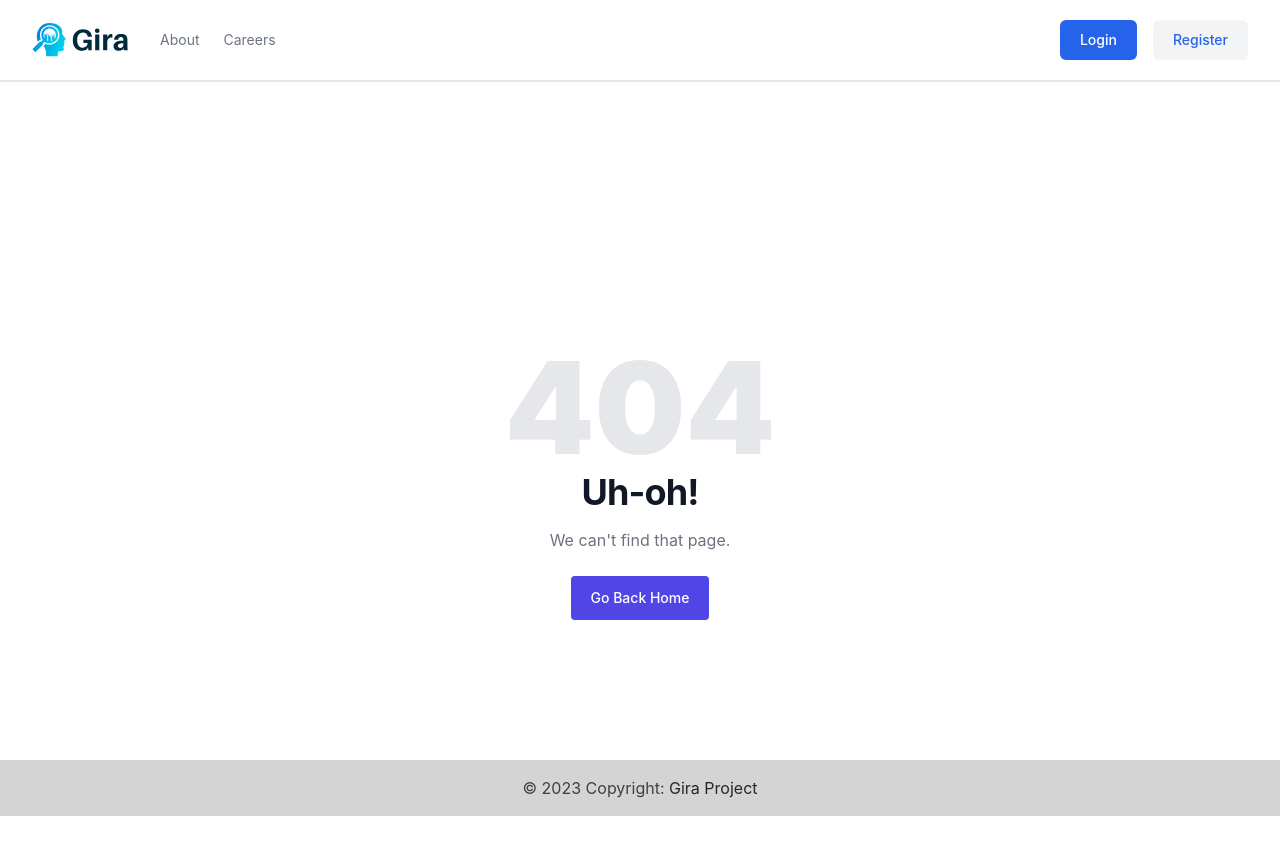
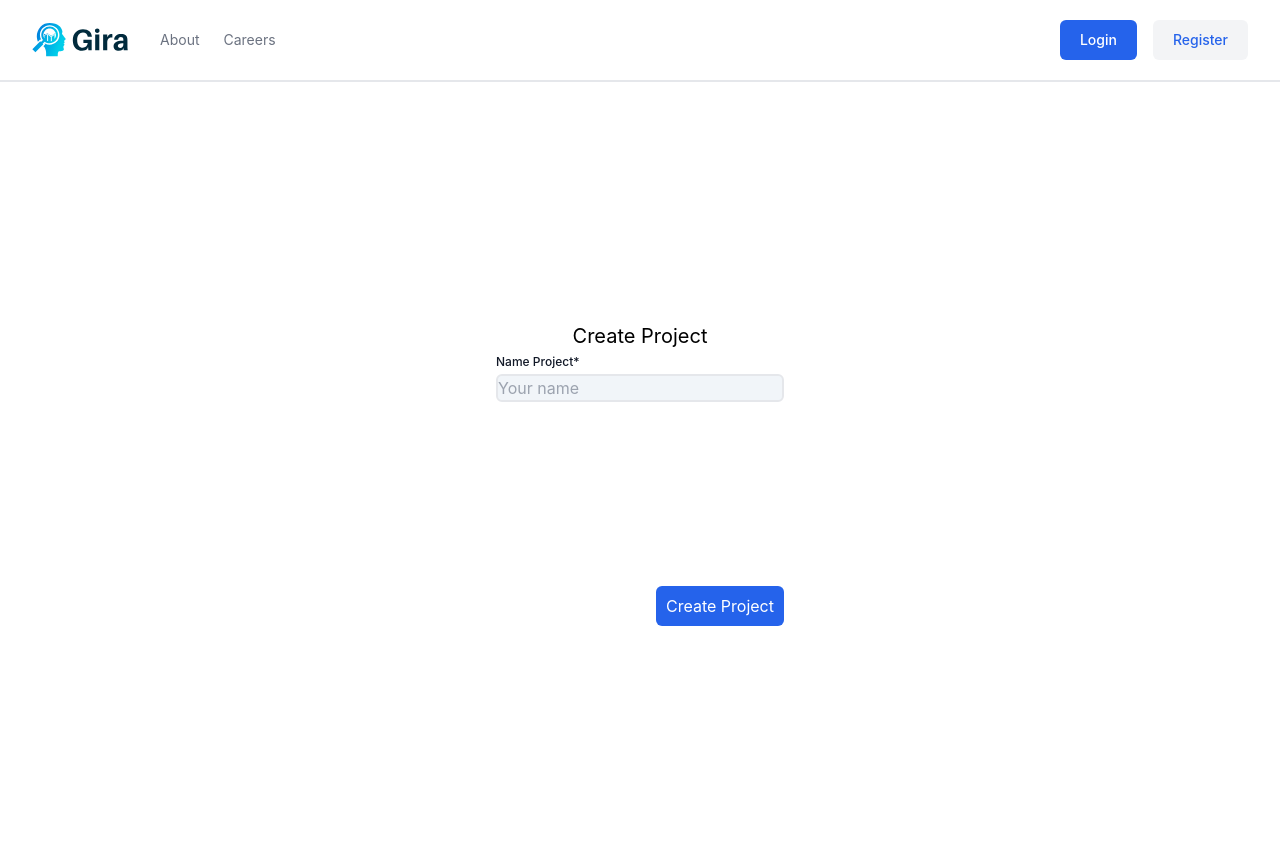
Before and after one commit to OrchidClouse/PERN-todo, a React (Create React App) app in the folder react/: page /projects in a window 1280 px wide. Before the commit this address had no page. Shown: the top 854 px of the page. After the commit the page ends 800 px from the top, so only its background shows below. Built offline with nearby package versions, Linux system fonts and the light colour scheme.

Commit message:
NewProjectPage

```diff
--- a/react/src/App.js
+++ b/react/src/App.js
@@ -6,6 +6,7 @@ import SignUpForm from "./Routes/Register/SignUpForm"
 import ErrPage from './mainErrorPage'
 import Layout from './Components/Layout'
 import RecoverPassword from './Routes/RecoverPassword/RecoverPassword'
+import CreateProject from './Routes/CreateProject/NewProject'
 
 const App = () => {
   return (
@@ -16,6 +17,7 @@ const App = () => {
                 <Route path='login' element={<LoginForm />}/>
                 <Route path='signup' element={<SignUpForm />}/>
                 <Route path='recover' element={<RecoverPassword />} />
+                <Route path='projects' element = {<CreateProject />}></Route>
                 <Route path='*' element={<ErrPage />} />
             </Route>
         </Routes>
--- a/react/src/Components/Footer/Footer.js
+++ /dev/null
@@ -1,20 +0,0 @@
-import React from 'react';
-
-function Footer() {
-  return (
-    <footer className="bg-neutral-200 text-center text-white dark:bg-neutral-600 mt-10 fixed bottom-0 w-full h-10">
-
-      <div
-        className="bg-neutral-300 p-4 text-center text-neutral-700 dark:bg-neutral-700 dark:text-neutral-200">
-        © 2023 Copyright:{" "}
-        <a
-          className="text-neutral-800 dark:text-neutral-400"
-          href="https://tailwind-elements.com/"
-        >Gira Project</a
-        >
-      </div>
-    </footer>
-  )
-}
-
-export default Footer;
--- a/react/src/Components/Layout.js
+++ b/react/src/Components/Layout.js
@@ -1,6 +1,5 @@
 import React from 'react'
 import Header from "./Header/Header"
-import Footer from "./Footer/Footer"
 import {Outlet} from "react-router-dom"
 
 const Layout = () => {
@@ -8,7 +7,6 @@ const Layout = () => {
     <>
       <Header />
       <Outlet />
-      <Footer />
     </>
   )
 }
--- /dev/null
+++ b/react/src/Routes/CreateProject/NewProject.js
@@ -0,0 +1,35 @@
+import React from 'react';
+import {Link} from "react-router-dom";
+
+
+function CreateProject(){
+return(
+  <div className='flex ml-auto mr-auto w-0 justify-center from-cyan-500 to-blue-500 '>
+        <div className='mt-40 h-96 relative '>
+            <div className="pt-20 w-72 ">
+              <h1 className='text-xl text-center'>Create Project</h1>
+              <label htmlFor="name" className="block font-medium leading-6 text-xs text-gray-900 text-left">
+                Name Project*
+              </label>
+                <input
+                  id="name"
+                  name="name"
+                  type="name"
+                  autoComplete="name"
+                  required
+                  className="border-2 rounded-md bg-slate-100 w-full"
+                  placeholder="Your name"/>
+              </div>
+              <div className='absolute text-end bottom-0 right-0'>
+                <button
+                type="submit"
+                className="bg-blue-600 rounded-md text-white w-32 h-10"
+                >
+                Create Project
+              </button>
+        </div>
+    </div>
+</div>
+)
+}
+export default CreateProject
--- a/react/src/Routes/Login/LoginForm.js
+++ b/react/src/Routes/Login/LoginForm.js
@@ -1,10 +1,15 @@
 import React from 'react';
-import {Link} from "react-router-dom";
+import {Link,useNavigate} from "react-router-dom";
 import DefaulLogo from '../../Components/GiraLogo/Logos';
 // import logo from "../../Logo/vector/default-monochrome.svg"
 // import { ReactSVG } from 'react-svg'
 
 function LoginForm() {
+  let navigate = useNavigate();
+  const routeChange = () =>{
+    let path = `/projects`;
+    navigate(path);
+  }
 
   return (
     <>
@@ -59,6 +64,7 @@ function LoginForm() {
             <div>
               <button
                 type="submit"
+                onClick={routeChange}
                 className="flex w-full justify-center rounded-md bg-blue-600 px-3 py-1.5 text-sm font-semibold leading-6 text-white shadow-sm hover:bg-indigo-500 focus-visible:outline focus-visible:outline-2 focus-visible:outline-offset-2 focus-visible:outline-indigo-600"
               >
                 Sign in
--- a/react/src/Routes/Register/SignUpForm.js
+++ b/react/src/Routes/Register/SignUpForm.js
@@ -1,8 +1,13 @@
 import React from 'react';
-import {Link} from "react-router-dom";
+import {Link,useNavigate} from "react-router-dom";
 import DefaulLogo from '../../Components/GiraLogo/Logos';
 
 function SignUpForm() {
+  let navigate = useNavigate();
+  const routeChange = () =>{
+    let path = `/projects`;
+    navigate(path);
+  }
   return (
     <>
       <div className="flex min-h-full flex-1 flex-col justify-center px-6 py-12 lg:px-8">
@@ -50,6 +55,7 @@ function SignUpForm() {
             <div>
               <button
                 type="submit"
+                onClick={routeChange}
                 className="flex w-full justify-center rounded-md bg-blue-600 px-3 py-1.5 text-sm font-semibold leading-6 text-white shadow-sm hover:bg-indigo-500 focus-visible:outline focus-visible:outline-2 focus-visible:outline-offset-2 focus-visible:outline-indigo-600"
               >
                 Sign up
--- a/react/tailwind.config.js
+++ b/react/tailwind.config.js
@@ -4,7 +4,11 @@ module.exports = {
     "./src/**/*.{js,jsx,ts,tsx}",
   ],
   theme: {
-    extend: {},
+    extend: {
+      listStyleImage: {
+        checkmark: 'url("")',
+      },
+    },
   },
   plugins: [],
 }
```
